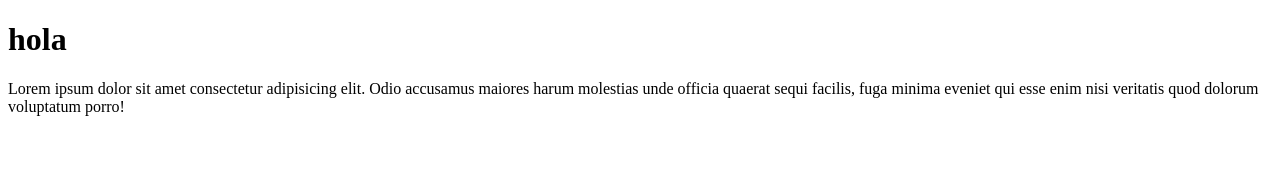
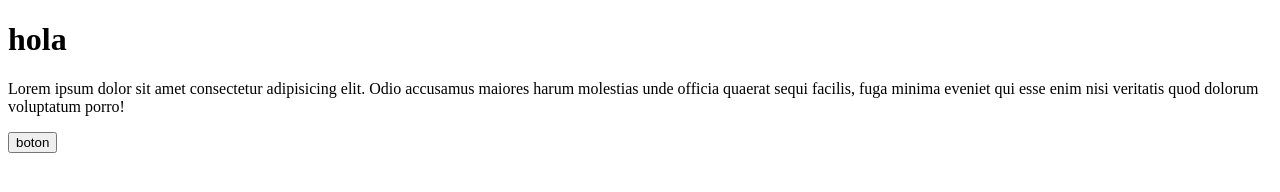
Before and after one commit to astridVanessa/pPrueba, a plain HTML site: page index.html in a window 1280 px wide. Drawn offline with Linux system fonts and the light colour scheme.

Commit message:
se agrego un boton

```diff
--- a/index.html
+++ b/index.html
@@ -8,5 +8,7 @@
 <body>
     <h1>hola</h1>
     <p>Lorem ipsum dolor sit amet consectetur adipisicing elit. Odio accusamus maiores harum molestias unde officia quaerat sequi facilis, fuga minima eveniet qui esse enim nisi veritatis quod dolorum voluptatum porro!</p>
+
+    <button class="imput">boton</button>
 </body>
 </html>
```
